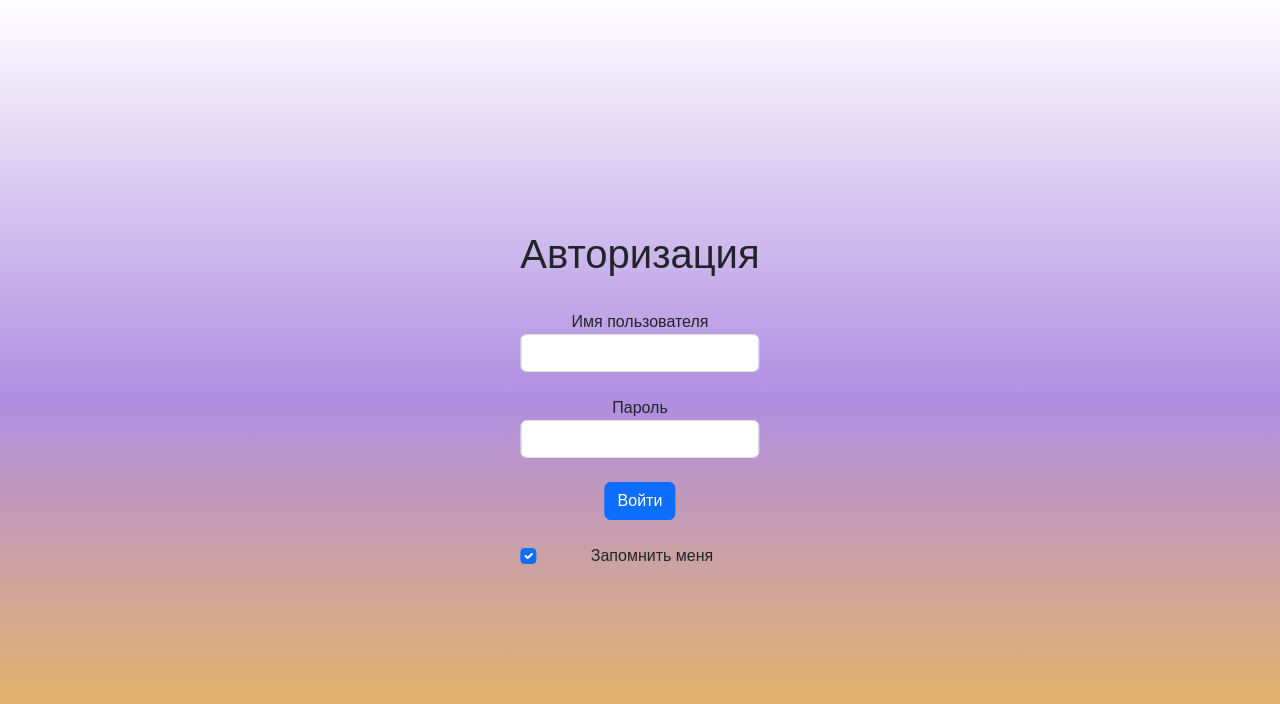
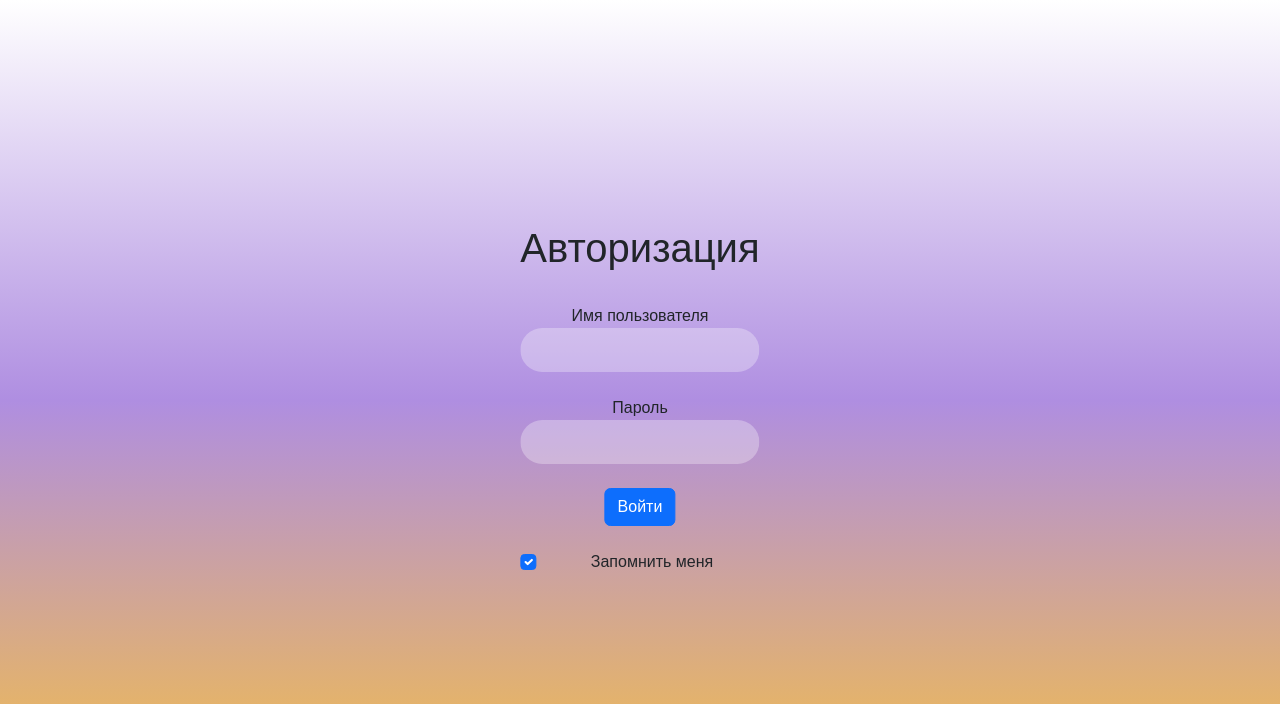
Before and after one commit to dimamushalapugin/credit_project_learn_python, a Flask app: page /users/login in a window 1280 px wide. Shown: the top 704 px of the page. Run offline with Flask 3, Linux system fonts and the light colour scheme; parts of the project's set-up code (start-up, migrations or seed data) failed here and were passed over.

Commit message:
update login fon

```diff
--- a/webapp/templates/login_page.html
+++ b/webapp/templates/login_page.html
@@ -43,6 +43,25 @@
         }
 
 
+    </style>
+    <style>
+      /* Стили для поля ввода с классом form-control и custom-input */
+      .form-control {
+        width: 100%;
+        padding: 10px;
+        border: none;
+        border-radius: 50px; /* Скругленные углы */
+        box-sizing: border-box;
+        transition: border-color 0.3s ease, background-color 0.3s ease;
+        opacity: 0.3; /* Прозрачность */
+        text-align: center;
+      }
+
+      .form-control:focus {
+        outline: none;
+        border-color: #2ecc71;
+        opacity: 0.7; /* Полная прозрачность при фокусировке */
+      }
     </style>
 </head>
 <body style="background-image: linear-gradient(to bottom, #FFFFFF, #AF8EE1, #F4BE48);" class="text-center d-flex align-items-center">
```
